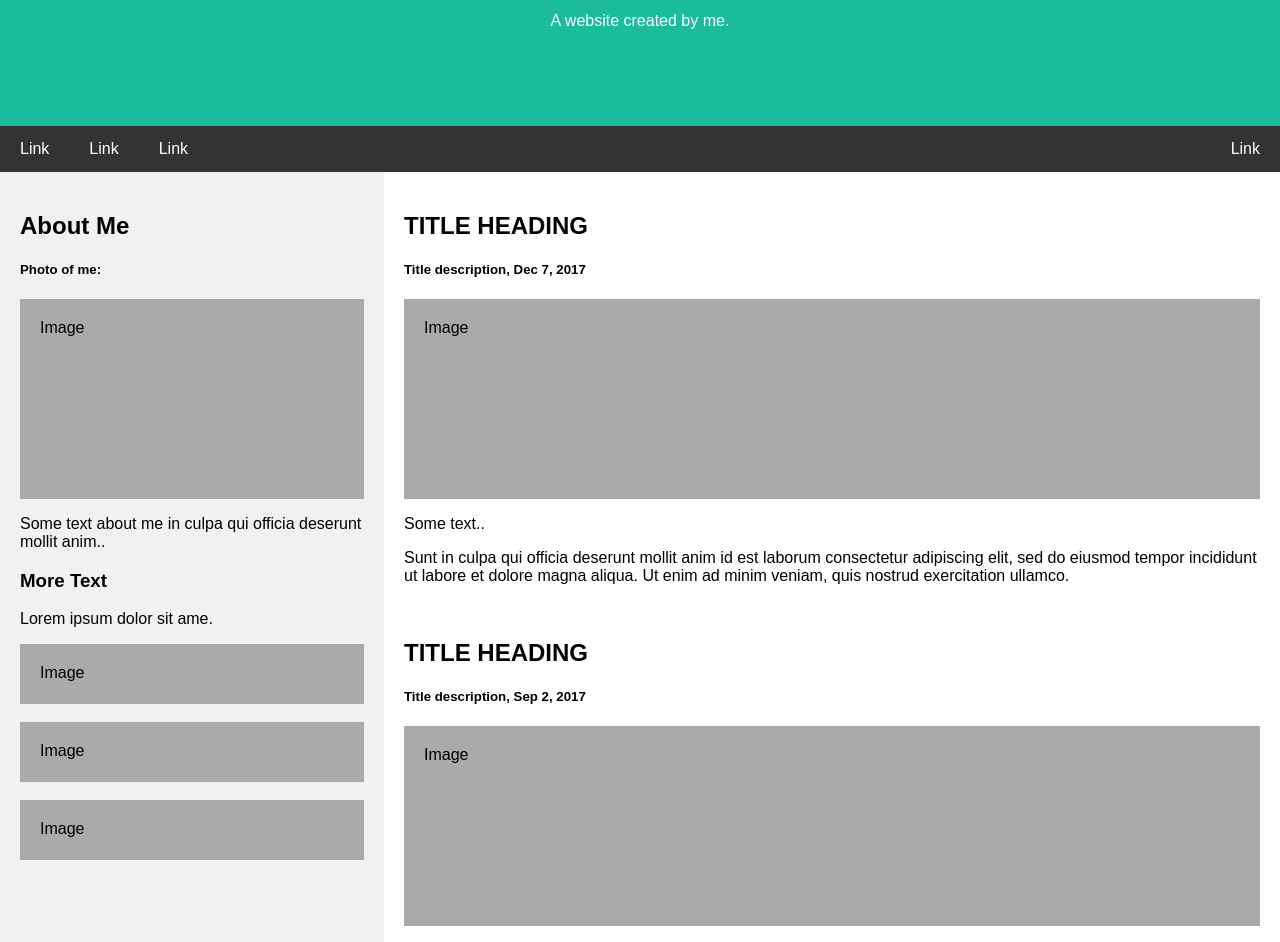
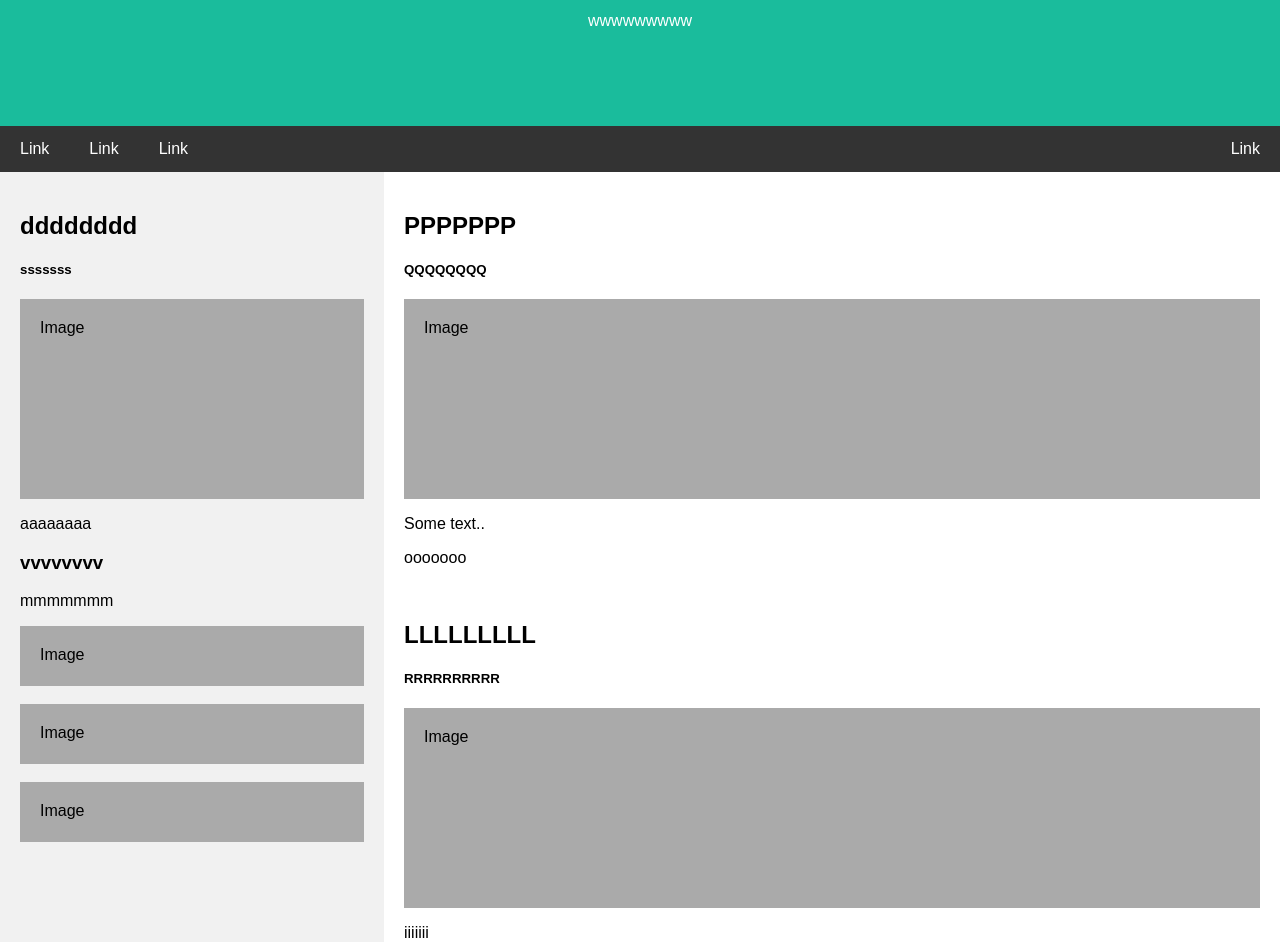
Before and after one commit to ThePatritoicCanadian/drama, a plain HTML site: page pastproductions.html in a window 1280 px wide. Shown: the part 167-1109 px from the top of the page. Drawn offline with Linux system fonts and the light colour scheme.

Commit message:
template

```diff
--- a/pastproductions.html
+++ b/pastproductions.html
@@ -14,7 +14,7 @@ body {
   margin: 0;
 }
 
-/* Style the header */
+
 .header {
   padding: 80px;
   text-align: center;
@@ -22,18 +22,18 @@ body {
   color: white;
 }
 
-/* Increase the font size of the h1 element */
+
 .header h1 {
   font-size: 40px;
 }
 
-/* Style the top navigation bar */
+
 .navbar {
   overflow: hidden;
   background-color: #333;
 }
 
-/* Style the navigation bar links */
+
 .navbar a {
   float: left;
   display: block;
@@ -43,39 +43,38 @@ body {
   text-decoration: none;
 }
 
-/* Right-aligned link */
+
 .navbar a.right {
   float: right;
 }
 
-/* Change color on hover */
+
 .navbar a:hover {
   background-color: #ddd;
   color: black;
 }
 
-/* Column container */
+
 .row {
   display: flex;
   flex-wrap: wrap;
 }
 
-/* Create two unequal columns that sits next to each other */
-/* Sidebar/left column */
+
 .side {
   flex: 30%;
   background-color: #f1f1f1;
   padding: 20px;
 }
 
-/* Main column */
+
 .main {
   flex: 70%;
   background-color: white;
   padding: 20px;
 }
 
-/* Fake image, just for this example */
+
 .fakeimg {
   background-color: #aaa;
   width: 100%;
@@ -86,8 +85,8 @@ body {
 <body>
 
 <div class="header">
-  <h1>My Website</h1>
-  <p>A website created by me.</p>
+  <h1>yyyyyyyy</h1>
+  <p>wwwwwwwww</p>
 </div>
 
 <div class="navbar">
@@ -99,28 +98,28 @@ body {
 
 <div class="row">
   <div class="side">
-    <h2>About Me</h2>
-    <h5>Photo of me:</h5>
+    <h2>dddddddd</h2>
+    <h5>sssssss</h5>
     <div class="fakeimg" style="height:200px;">Image</div>
-    <p>Some text about me in culpa qui officia deserunt mollit anim..</p>
-    <h3>More Text</h3>
-    <p>Lorem ipsum dolor sit ame.</p>
+    <p>aaaaaaaa</p>
+    <h3>vvvvvvvv</h3>
+    <p>mmmmmmm</p>
     <div class="fakeimg" style="height:60px;">Image</div><br>
     <div class="fakeimg" style="height:60px;">Image</div><br>
     <div class="fakeimg" style="height:60px;">Image</div>
   </div>
   <div class="main">
-    <h2>TITLE HEADING</h2>
-    <h5>Title description, Dec 7, 2017</h5>
+    <h2>PPPPPPP</h2>
+    <h5>QQQQQQQQ</h5>
     <div class="fakeimg" style="height:200px;">Image</div>
     <p>Some text..</p>
-    <p>Sunt in culpa qui officia deserunt mollit anim id est laborum consectetur adipiscing elit, sed do eiusmod tempor incididunt ut labore et dolore magna aliqua. Ut enim ad minim veniam, quis nostrud exercitation ullamco.</p>
+    <p>ooooooo</p>
     <br>
-    <h2>TITLE HEADING</h2>
-    <h5>Title description, Sep 2, 2017</h5>
+    <h2>LLLLLLLLL</h2>
+    <h5>RRRRRRRRRR</h5>
     <div class="fakeimg" style="height:200px;">Image</div>
-    <p>Some text..</p>
-    <p>Sunt in culpa qui officia deserunt mollit anim id est laborum consectetur adipiscing elit, sed do eiusmod tempor incididunt ut labore et dolore magna aliqua. Ut enim ad minim veniam, quis nostrud exercitation ullamco.</p>
+    <p>iiiiiii</p>
+    <p>eeeee</p>
   </div>
 </div>
 
```
